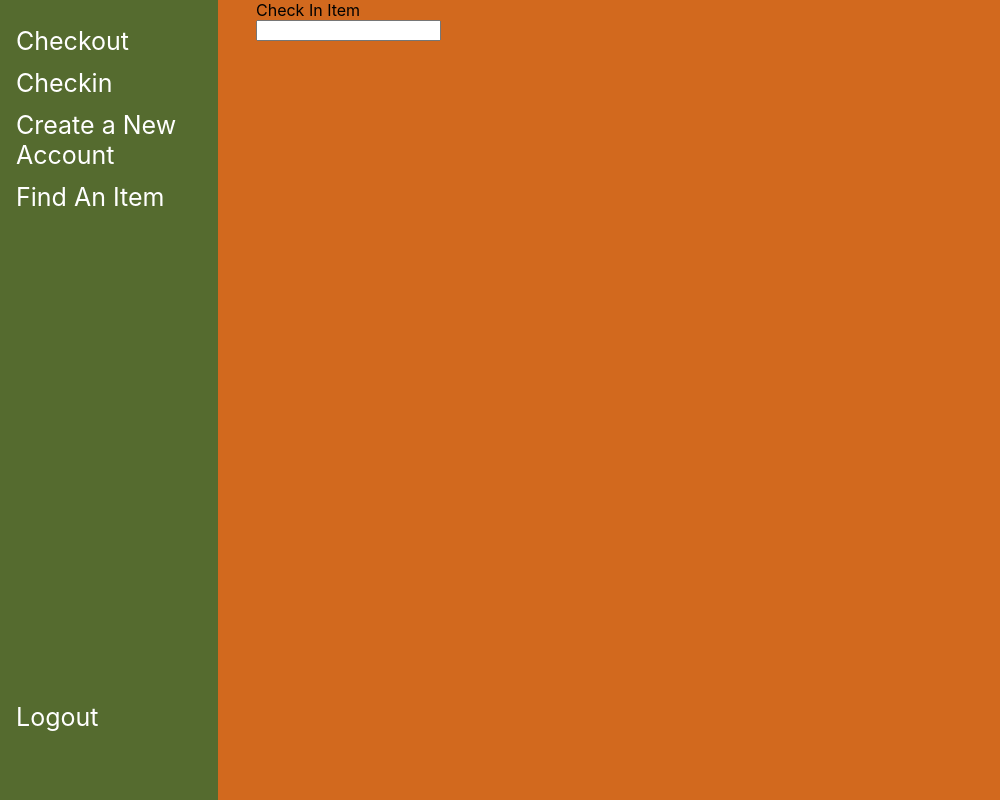
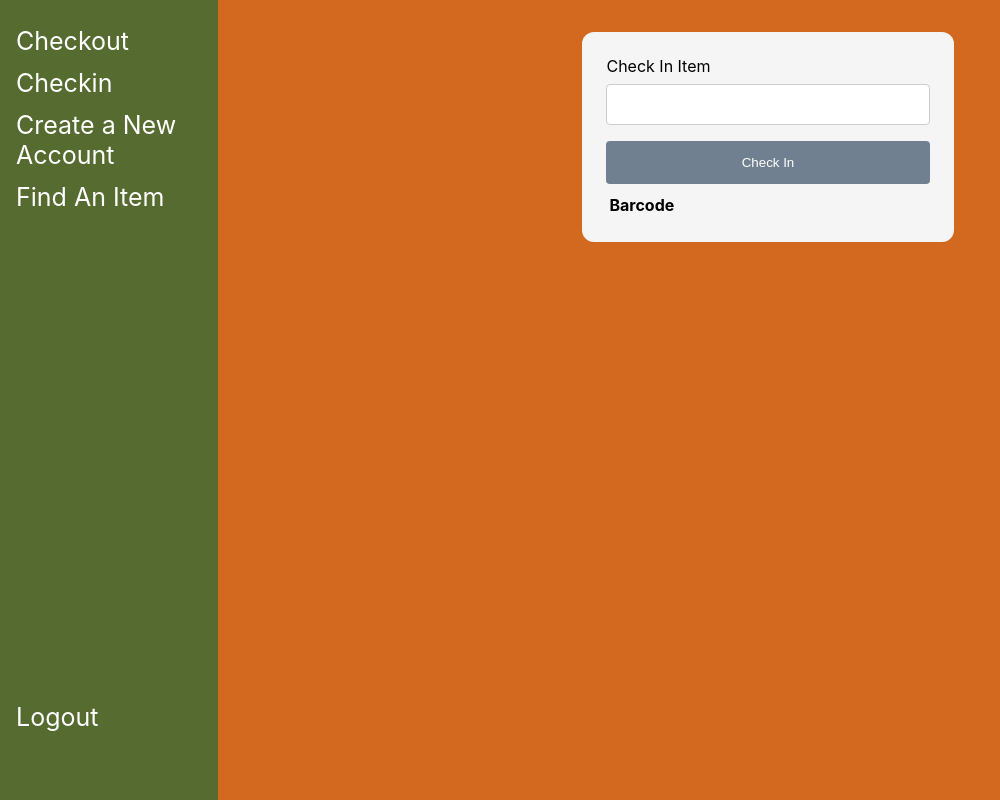
Before and after one commit to stefmryan/library_management_system_client, a React (Create React App) app: page /checkin in a window 1280 px wide. Shown: the whole page, without its empty margins (0-1000 px from the left). Built offline with nearby package versions, Linux system fonts and the light colour scheme.

Commit message:
add checkin component

```diff
--- a/src/components/BookTable/BookTable.js
+++ b/src/components/BookTable/BookTable.js
@@ -1,13 +1,27 @@
 import React from "react";
+import { useState } from "react/cjs/react.development";
 // import styles from "../BookTable/BookTable.module.css";
 
-const BookTable = ({ items }) => {
-  // useEffect(() => {
-  //   console.log(items);
-  // }, [items]);
+const BookTable = ({ items, setRenew }) => {
+  const [error, setError] = useState(false);
 
-  const handleRenew = (id) => {
-    console.log(id);
+  const handleRenew = async (id) => {
+    await fetch(`http://localhost:8080/renew/${id}`, {
+      method: "PATCH",
+      headers: {
+        "Content-Type": "application/json",
+      },
+    })
+      .then((response) => {
+        if (!response.ok) {
+          setError(true);
+        }
+        return response.json();
+      })
+      .then((data) => {
+        setRenew({ ...data });
+      })
+      .catch((error) => console.log("Something went wrong", error));
   };
 
   return items.map((item) => (
@@ -21,6 +35,7 @@ const BookTable = ({ items }) => {
           Renew Item
         </button>
       </td>
+      {error && <td>Item cannot be renewed</td>}
     </tr>
   ));
 };
--- a/src/components/pages/CheckInComponent/CheckInComponent.js
+++ b/src/components/pages/CheckInComponent/CheckInComponent.js
@@ -1,12 +1,61 @@
-import React from "react";
+import React, { useRef, useState } from "react";
+import { useEffect } from "react/cjs/react.development";
+import styles from "../CheckInComponent/CheckInComponent.module.css";
 
 const CheckInComponent = () => {
+  const [barcodes, setBarcodes] = useState([]);
+  const inputRef = useRef();
+
+  useEffect(() => {
+    inputRef.current.value = "";
+  }, [barcodes]);
+
+  const handleInput = (e) => {
+    const value = e.target.value;
+    if (e.key === "Enter") {
+      setBarcodes([...barcodes, Number(value)]);
+    }
+  };
+
+  const handleCheckin = async () => {
+    await fetch(`http://localhost:8080/checkin`, {
+      method: "PUT",
+      headers: {
+        "Content-Type": "application/json",
+      },
+      body: JSON.stringify(barcodes),
+    })
+      .then((response) => {
+        if (response.status === 204) {
+          setBarcodes([]);
+        }
+      })
+      // .then((data) => {
+      //   setBarcodes([]);
+      // })
+      .catch((error) => console.log("Something went wrong", error));
+  };
   return (
-    <div>
+    <div className={styles.container}>
       <label>
         Check In Item
-        <input />
+        <input type="number" ref={inputRef} onKeyDown={handleInput} />
       </label>
+      <button type="button" onClick={handleCheckin}>
+        Check In
+      </button>
+      <table>
+        <thead>
+          <tr>
+            <th>Barcode</th>
+          </tr>
+          {barcodes.map((barcode, index) => (
+            <tr key={index}>
+              <td>{barcode}</td>
+            </tr>
+          ))}
+        </thead>
+      </table>
     </div>
   );
 };
--- /dev/null
+++ b/src/components/pages/CheckInComponent/CheckInComponent.module.css
@@ -0,0 +1,10 @@
+.container {
+  display: table;
+  margin-right: auto;
+  margin-left: auto;
+  margin-top: 2em;
+  margin-bottom: 2em;
+  background-color: whitesmoke;
+  padding: 1.5em;
+  border-radius: 12px;
+}
--- a/src/components/pages/CheckOutComponent/CheckOutComponent.js
+++ b/src/components/pages/CheckOutComponent/CheckOutComponent.js
@@ -12,6 +12,7 @@ const CheckOutComponent = () => {
   const [showBookTable, setShowBookTable] = useState(false);
   const [showButton, setShowButton] = useState(true);
   const [itemBarcode, setItemBarcode] = useState("");
+  const [renew, setRenew] = useState({});
   const itemRef = useRef();
   const accountRef = useRef();
 
@@ -49,6 +50,17 @@ const CheckOutComponent = () => {
       setShowBookTable(true);
     }
   }, [showAccount]);
+
+  useEffect(() => {
+    if (checkedOutItem.length > 0) {
+      const renewedBarcode = renew.barcode;
+      const newArr = checkedOutItem.filter(
+        (item) => item.barcode !== renewedBarcode
+      );
+      newArr.push(renew);
+      setCheckedOutItem([...newArr]);
+    }
+  }, [renew]);
 
   /**
    * sets itembarcode from item input
@@ -145,7 +157,11 @@ const CheckOutComponent = () => {
                   <th>Due Date</th>
                   <th>Renew Item</th>
                 </tr>
-                <BookTable items={checkedOutItem} />
+                <BookTable
+                  items={checkedOutItem}
+                  renew={renew}
+                  setRenew={setRenew}
+                />
               </thead>
             </table>
           </div>
```
